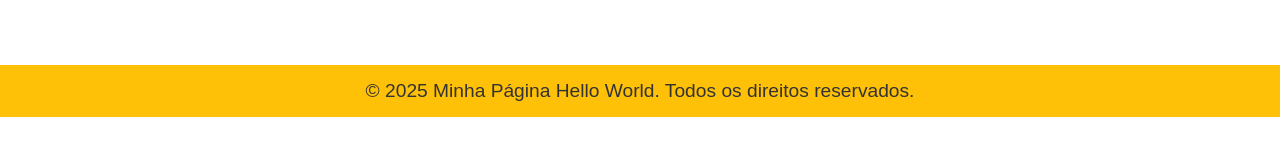
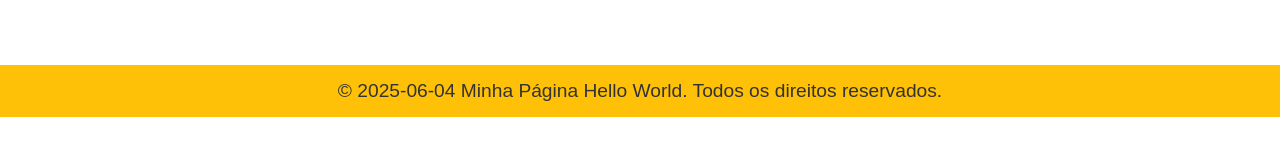
Before and after one commit to ChrisRP84/terraform-github-deploy, a plain HTML site: page helloworld.html in a window 1280 px wide. Shown: the part 226-382 px from the top of the page. Drawn offline with Linux system fonts and the light colour scheme.

Commit message:
Update helloworld.html

```diff
--- a/helloworld.html
+++ b/helloworld.html
@@ -41,7 +41,7 @@
     </main>
 
     <footer class="footer-banner">
-        &copy; 2025 Minha Página Hello World. Todos os direitos reservados.
+        &copy; 2025-06-04 Minha Página Hello World. Todos os direitos reservados.
     </footer>
 
 </body>
```
